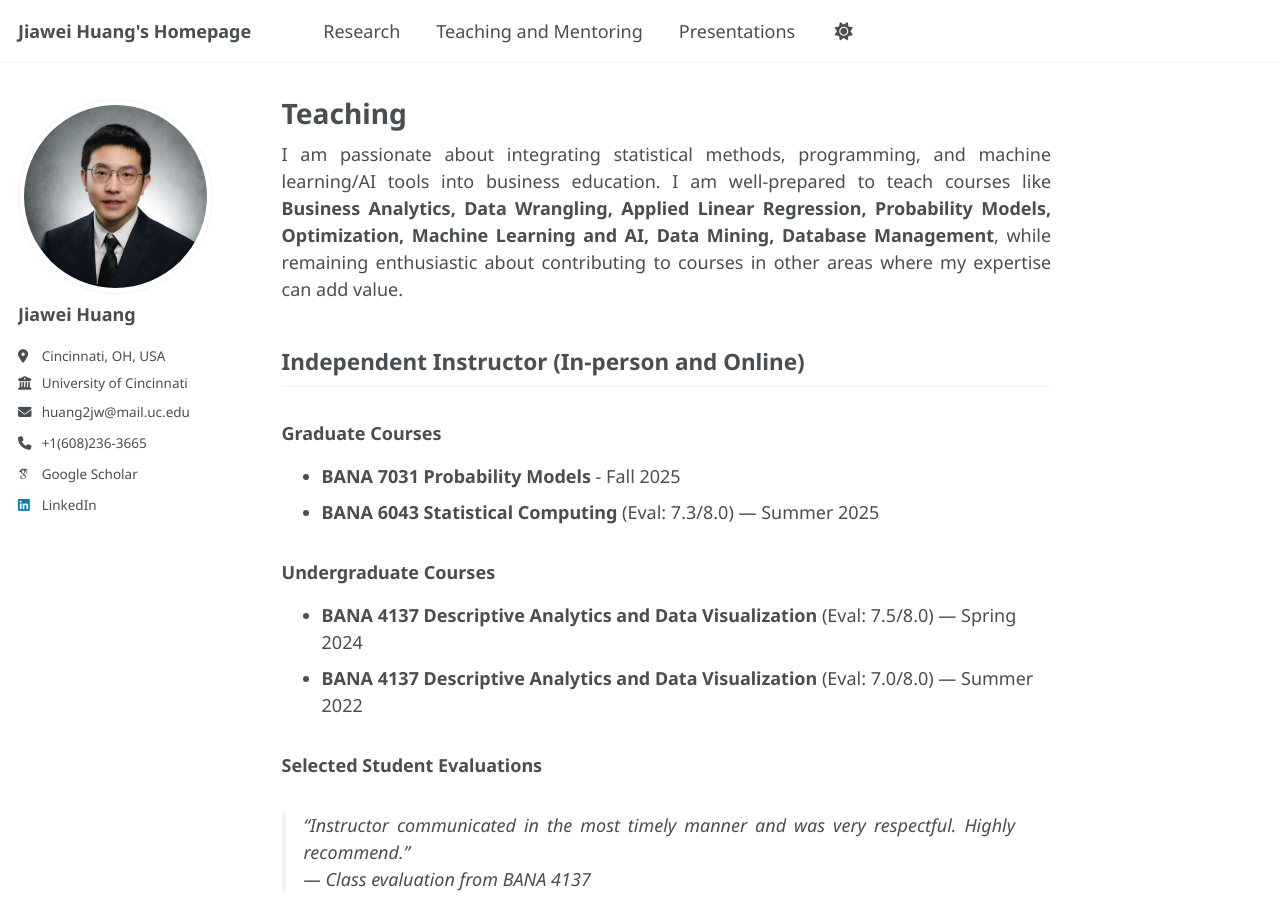
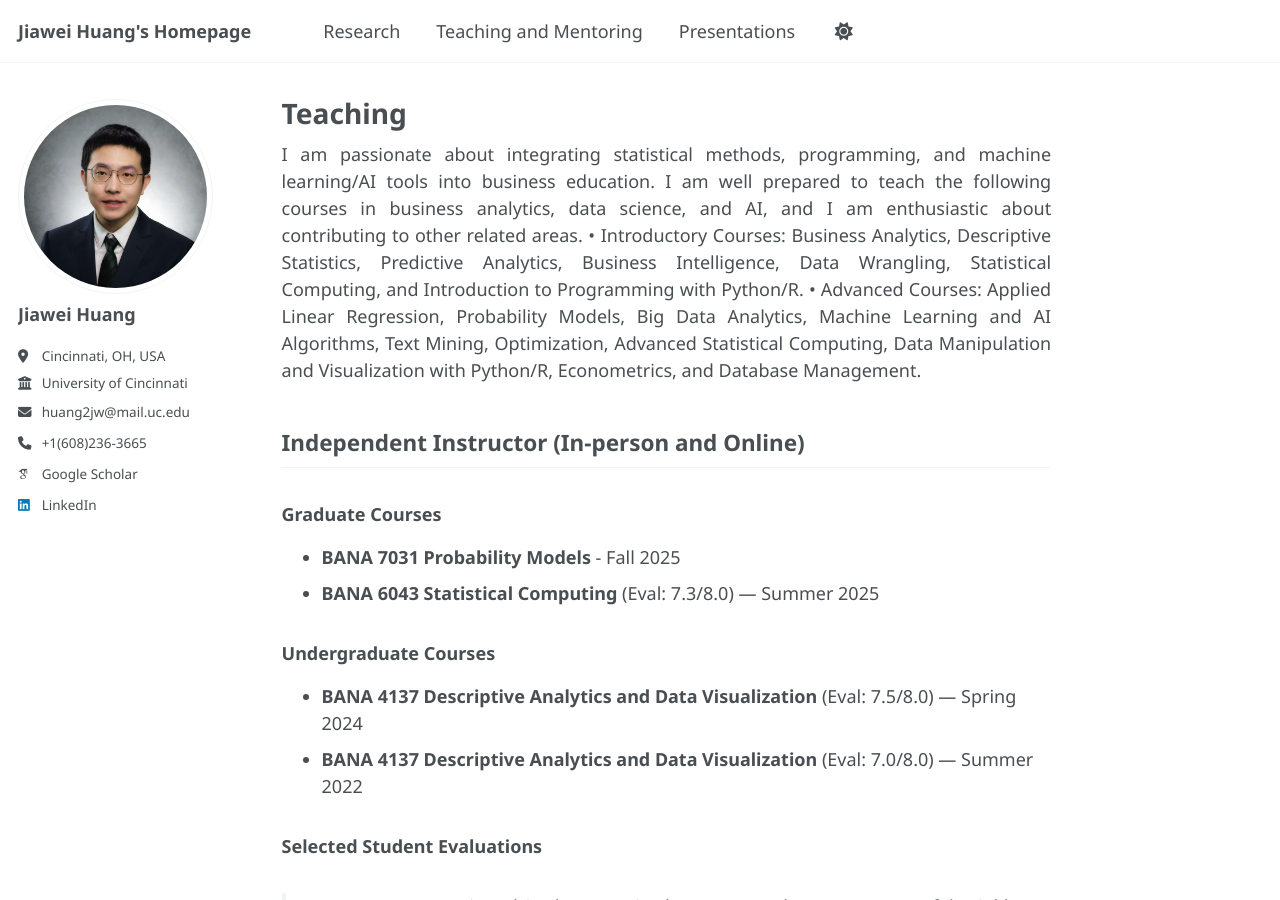
Before and after one commit to Jiawei98/Jiawei98.github.io, a Jekyll site: the page built from _pages/teaching.md, in a window 1280 px wide and 900 px high. Built offline with Jekyll 4.4.1, drawn with Linux system fonts in a browser that asks for light colours; some web fonts are replaced; a script that is not in the unit is left out.

Commit message:
Update teaching.md

```diff
--- a/_pages/teaching.md
+++ b/_pages/teaching.md
@@ -4,7 +4,10 @@ title: "Teaching"
 author_profile: true
 ---
 
-I am passionate about integrating statistical methods, programming, and machine learning/AI tools into business education. I am well-prepared to teach courses like **Business Analytics, Data Wrangling, Applied Linear Regression, Probability Models, Optimization, Machine Learning and AI, Data Mining, Database Management**, while remaining enthusiastic about contributing to courses in other areas where my expertise can add value.
+I am passionate about integrating statistical methods, programming, and machine learning/AI tools into business education. I am well prepared to teach the following courses in business analytics, data science, and AI, and I am enthusiastic about contributing to other related areas.
+•	Introductory Courses: Business Analytics, Descriptive Statistics, Predictive Analytics, Business Intelligence, Data Wrangling, Statistical Computing, and Introduction to Programming with Python/R.
+•	Advanced Courses: Applied Linear Regression, Probability Models, Big Data Analytics, Machine Learning and AI Algorithms, Text Mining, Optimization, Advanced Statistical Computing, Data Manipulation and Visualization with Python/R, Econometrics, and Database Management.
+
 
 ## Independent Instructor (In-person and Online)
 
```
